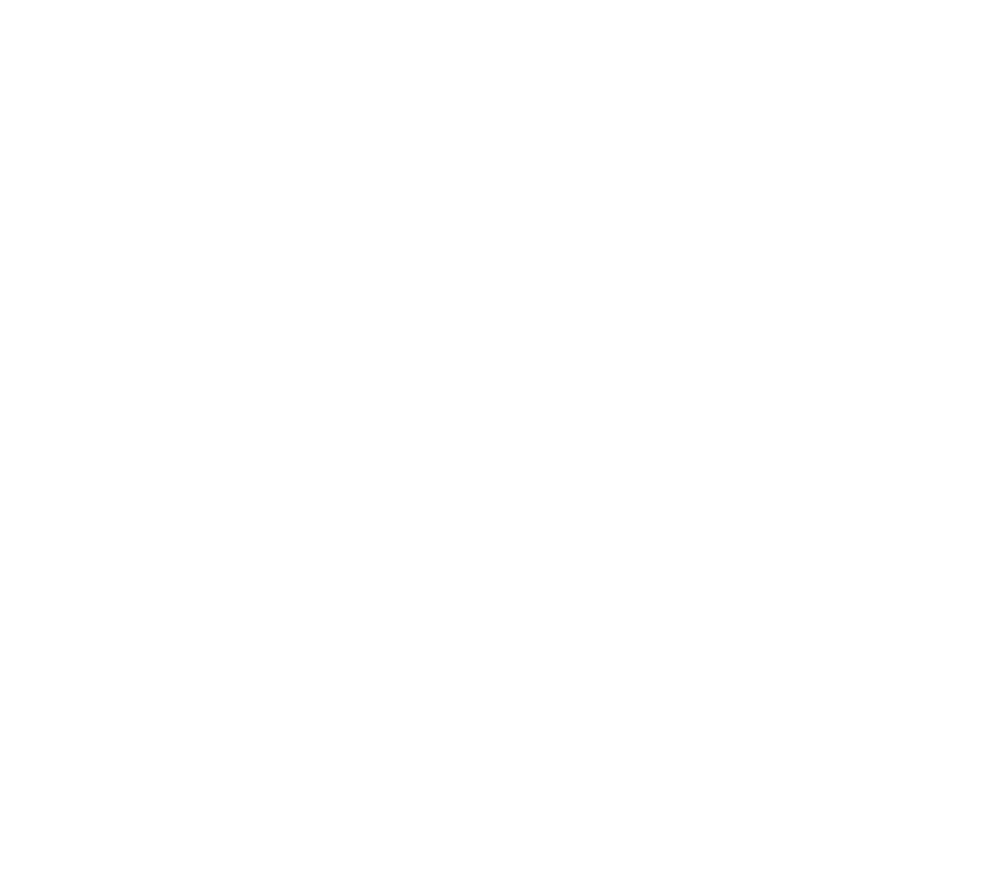
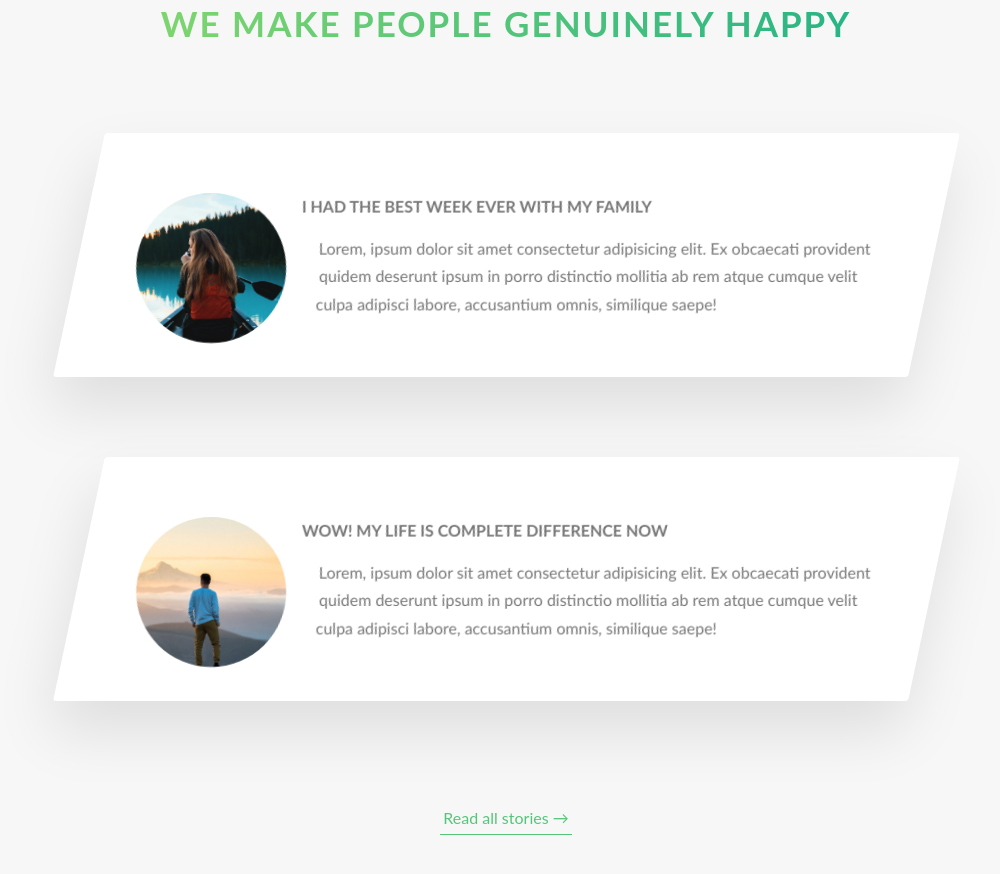
Before and after one commit to iguana-3d/css-advanced, a Next.js app: page / in a window 1280 px wide. Shown: the part 3420-4294 px from the top of the page, without its empty margins (134-1134 px from the left). Before the commit the page ends 3294 px from the top, so only its background shows below. Built offline with nearby package versions, Linux system fonts and the light colour scheme.

Commit message:
Testimonials pt2

```diff
--- a/src/pages/header.js
+++ b/src/pages/header.js
@@ -205,8 +205,53 @@
                         <a href="#" className="btn btn--green">Discover all tours</a>
                     </div>
                 </section>
+                <section className="section-stories">
+                    <div className="u-center-text u-margin-bottom-big">
+                        <h2 className="heading-secondary">
+                            We make people genuinely happy
+                        </h2>
+                    </div>
+                    <div className="row">
+                        <div className="story">
+                            <figure className="story__shape">
+                                <img src="/static/images/nat-8.jpg" alt="Person on a tour" className="story__img" />
+                                <figcaption className="story__caption">
+                                    Mary Smith
+                                </figcaption>
+                            </figure>
+                            <div className="story__text">
+                                <h3 className="heading-tertiary u-margin-bottom-small">
+                                    I had the best week ever with my family
+                                </h3>
+                                <p>
+                                    Lorem, ipsum dolor sit amet consectetur adipisicing elit. Ex obcaecati provident quidem deserunt ipsum in porro distinctio mollitia ab rem atque cumque velit culpa adipisci labore, accusantium omnis, similique saepe!
+                                </p>
+                            </div>
+                        </div>
+                    </div>
+                    <div className="row">
+                        <div className="story">
+                            <figure className="story__shape">
+                                <img src="/static/images/nat-9.jpg" alt="Person on a tour" className="story__img" />
+                                <figcaption className="story__caption">
+                                    Jack Wilson
+                                </figcaption>
+                            </figure>
+                            <div className="story__text">
+                                <h3 className="heading-tertiary u-margin-bottom-small">
+                                    WOW! My life is complete difference now
+                                </h3>
+                                <p>
+                                    Lorem, ipsum dolor sit amet consectetur adipisicing elit. Ex obcaecati provident quidem deserunt ipsum in porro distinctio mollitia ab rem atque cumque velit culpa adipisci labore, accusantium omnis, similique saepe!
+                                </p>
+                            </div>
+                        </div>
+                    </div>
+                    <div className="u-center-text u-margin-top-huge">
+                        <a href="#" className="btn-text">Read all stories &rarr;</a>
+                    </div>
+                </section>
             </main>
-
             {/* <section className="grid-test">
                 <div className="row">
                     <div className="col-1-of-2">
--- /dev/null
+++ b/styles/sass/components/_story.scss
@@ -0,0 +1,57 @@
+.story {
+    width: 75%;
+    margin: 0 auto;
+    box-shadow: 0 3rem 6rem rgba($color-black, .1);
+    background-color: $color-white;
+    border-radius: .3rem;
+    padding: 6rem;
+    padding-left: 9rem;
+    font-size: $default-font-size;
+    transform: skewX(-12deg);
+
+    &__shape {
+        width: 15rem;
+        height: 15rem;
+        float: left;
+        shape-outside: circle(50% at 50% 50%); //study about
+        clip-path: circle(50% at 50% 50%); //study about
+        transform: translateX(-3rem) skewX(12deg);
+        position: relative;
+        overflow: hidden;
+    }
+
+    &__img {
+        height: 100%;
+        transform: translateX(-4rem) scale(1.4);
+        backface-visibility: hidden; //This propriety it is used for animation tremor
+        transition: all .5s;
+    }
+
+    &__text {
+        transform: skewX(12deg);
+    }
+
+    &__caption {
+        position: absolute;
+        top: 50%;
+        left: 50%;
+        transform: translate(-50%, 20%);
+        color: $color-white;
+        text-transform: uppercase;
+        font-size: 1.7rem;
+        text-align: center;
+        opacity: 0;
+        transition: all .5s;
+        backface-visibility: hidden; //This propriety it is used for animation tremor
+    }
+
+    &:hover &__caption {
+        opacity: 1;
+        transform: translate(-50%, -50%);
+    }
+
+    &:hover &__img {
+        transform: translateX(-4rem) scale(1);
+        filter: blur(.3rem) brightness(80%);
+    }
+}
--- a/styles/sass/main.scss
+++ b/styles/sass/main.scss
@@ -11,6 +11,7 @@
 @import './components/card';
 @import './components/composition';
 @import './components/feature-box';
+@import './components/story';
 
 @import './layout/header';
 @import './layout/grid';
--- a/styles/sass/pages/_home.scss
+++ b/styles/sass/pages/_home.scss
@@ -23,3 +23,8 @@
     padding: 25rem 0 15rem 0;
     margin-top: -12rem;
 }
+
+.section-stories {
+    padding: 15rem 0;
+    background-color: $color-grey-liht-1;
+}
```
